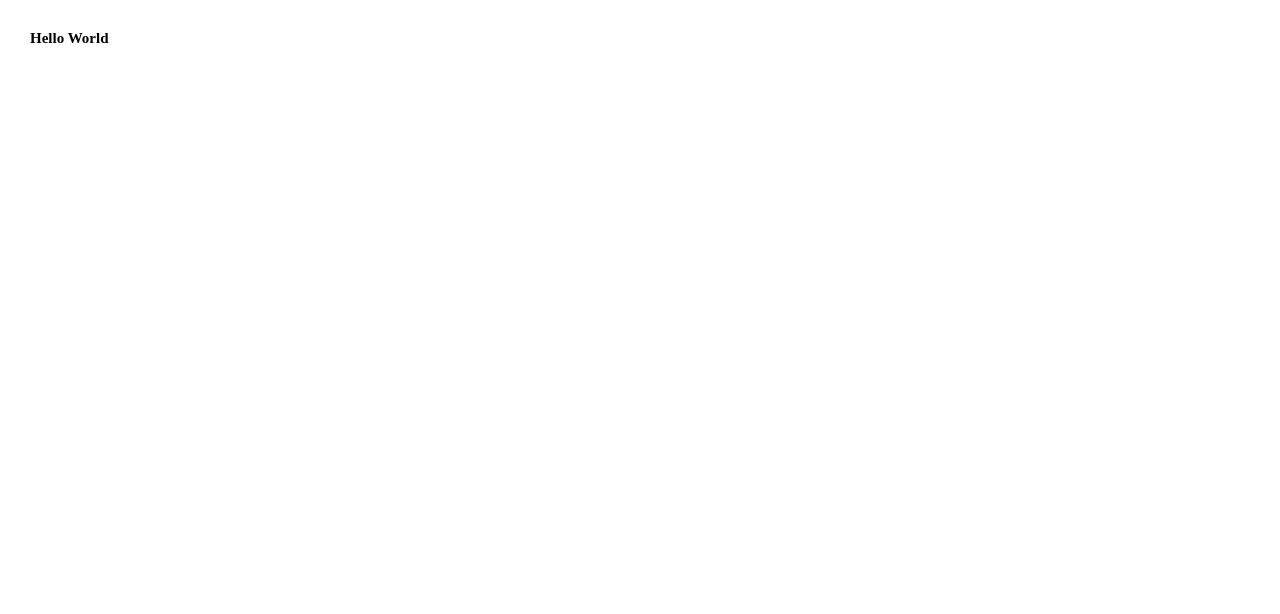
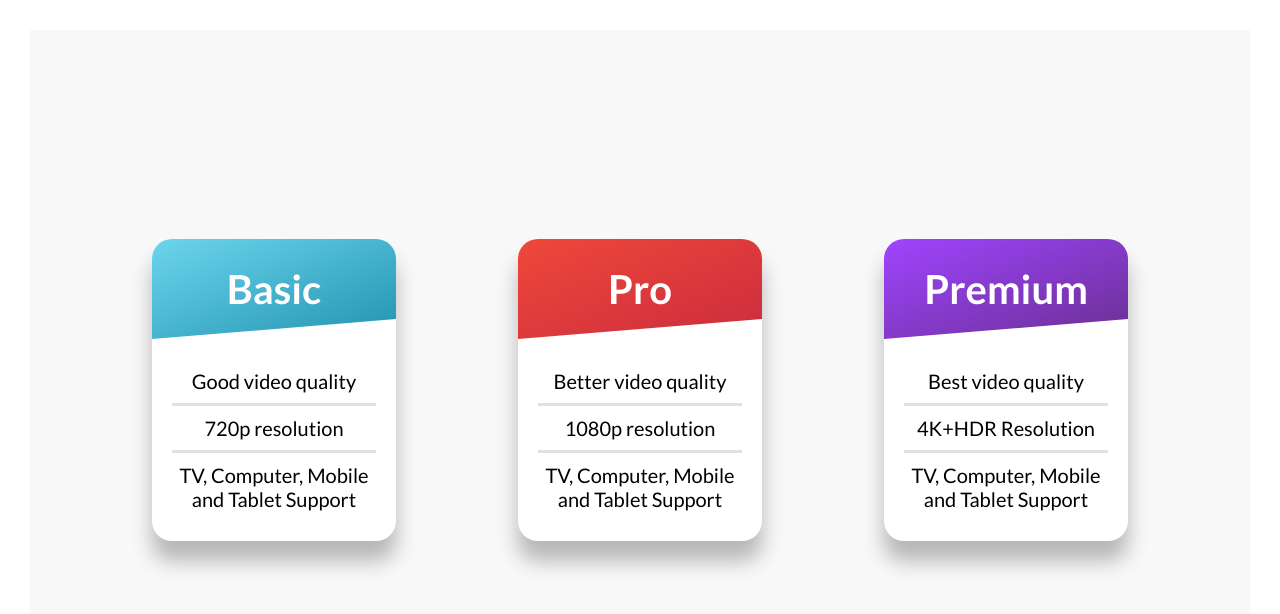
Before and after one commit to TrellixVulnTeam/playtv_pricing_plans_NZHJ, a website: page index.html in a window 1280 px wide. Drawn offline with Linux system fonts and the light colour scheme.

Commit message:
Updated files

```diff
--- a/index.html
+++ b/index.html
@@ -13,7 +13,53 @@
 	</head>
 	<body>
 		<section class="plans">
-			<h1 class="plans__heading">Hello World</h1>
+			<div class="card">
+				<!-- Front side -->
+				<div class="card__front card__front--1">
+					<div class="card__heading card__heading--1">
+						<span class="card__heading--span"> Basic </span>
+					</div>
+					<div class="card__text">
+						<ul>
+							<li>Good video quality</li>
+							<li>720p resolution</li>
+							<li>TV, Computer, Mobile and Tablet Support</li>
+						</ul>
+					</div>
+				</div>
+			</div>
+
+			<div class="card">
+				<!-- Front side -->
+				<div class="card__front card__front--2">
+					<div class="card__heading card__heading--2">
+						<span class="card__heading--span"> Pro </span>
+					</div>
+					<div class="card__text">
+						<ul>
+							<li>Better video quality</li>
+							<li>1080p resolution</li>
+							<li>TV, Computer, Mobile and Tablet Support</li>
+						</ul>
+					</div>
+				</div>
+			</div>
+
+			<div class="card">
+				<!-- Front side -->
+				<div class="card__front card__front--3">
+					<div class="card__heading card__heading--3">
+						<span class="card__heading--span"> Premium </span>
+					</div>
+					<div class="card__text">
+						<ul>
+							<li>Best video quality</li>
+							<li>4K+HDR Resolution</li>
+							<li>TV, Computer, Mobile and Tablet Support</li>
+						</ul>
+					</div>
+				</div>
+			</div>
 		</section>
 	</body>
 </html>
--- a/sass/abstracts/_variables.scss
+++ b/sass/abstracts/_variables.scss
@@ -0,0 +1,13 @@
+$color-primary-dark: #2193b0;
+$color-primary-light: #6dd5ed;
+
+$color-secondary-dark: #cb2d3e;
+$color-secondary-light: #ef473a;
+
+$color-tertiary-dark: #6a3093;
+$color-tertiary-light: #a044ff;
+
+$color-background: #f8f8f8;
+$color-text: #2222;
+
+$color-white: #fff;
--- a/sass/base/_typography.scss
+++ b/sass/base/_typography.scss
@@ -0,0 +1 @@
+@import url("https://fonts.googleapis.com/css2?family=Lato:wght@400;700&display=swap");
--- /dev/null
+++ b/sass/layout/_card.scss
@@ -0,0 +1,71 @@
+.card {
+	background-color: $color-white;
+	height: auto;
+	width: 20%;
+	text-align: center;
+	border-radius: 2rem;
+	overflow: hidden;
+	box-shadow: 0 2rem 2rem rgba($color-text, 0.3);
+	perspective: 150rem;
+	transition: all 0.8s;
+
+	&__heading {
+		display: flex;
+		align-items: center;
+		justify-content: center;
+		height: 10rem;
+		-webkit-clip-path: polygon(0 0, 100% 0, 100% 80%, 0 100%);
+		clip-path: polygon(0 0, 100% 0, 100% 80%, 0 100%);
+
+		&--span {
+			font-weight: 700;
+			font-size: 4rem;
+			color: $color-white;
+		}
+
+		&--1 {
+			background-image: linear-gradient(
+				to right bottom,
+				$color-primary-light,
+				$color-primary-dark
+			);
+		}
+
+		&--2 {
+			background-image: linear-gradient(
+				to right bottom,
+				$color-secondary-light,
+				$color-secondary-dark
+			);
+		}
+
+		&--3 {
+			background-image: linear-gradient(
+				to right bottom,
+				$color-tertiary-light,
+				$color-tertiary-dark
+			);
+		}
+	}
+
+	&__text {
+		font-weight: 400;
+		font-size: 2rem;
+		padding: 2rem;
+
+		ul {
+			list-style: none;
+
+			li {
+				padding: 1rem 0;
+				&:not(:last-child) {
+					border-bottom: 0.3rem $color-text solid;
+				}
+			}
+		}
+	}
+
+	&:hover {
+		transform: rotateY(180deg);
+	}
+}
--- a/sass/main.scss
+++ b/sass/main.scss
@@ -5,4 +5,6 @@
 
 @import "components/card";
 
-@import "layout/card-container";
+@import "layout/card";
+
+@import "pages/plan";
--- /dev/null
+++ b/sass/pages/_plan.scss
@@ -0,0 +1,8 @@
+.plans {
+	height: 90vh;
+	background-color: $color-background;
+	font-family: "Lato", sans-serif;
+	display: flex;
+	justify-content: space-evenly;
+	align-items: center;
+}
```
Also changed, not shown: css/style.css, sass/layout/_card-container.scss (deleted).
